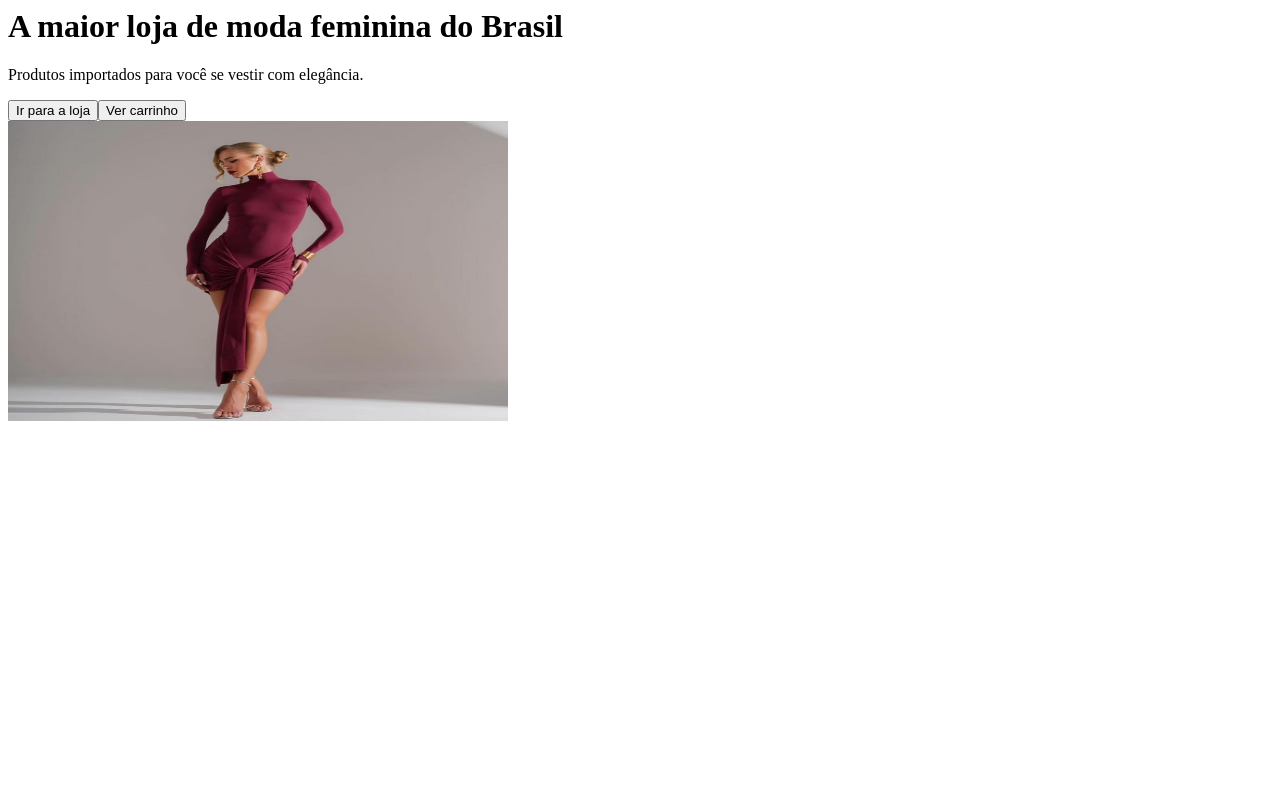
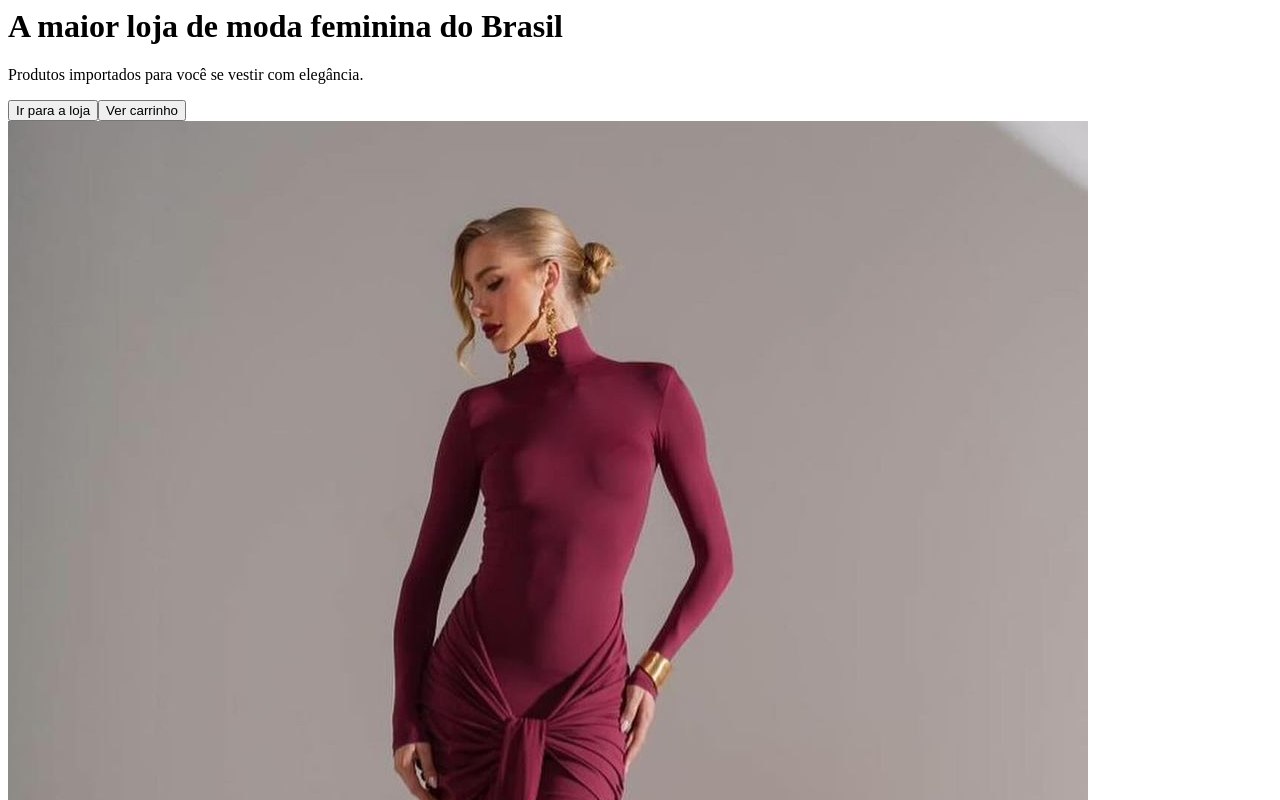
Before and after one commit to devjoaogf/projeto-escola, a Next.js app in the folder code_area/loja-de-roupas/: page /Sobre in a window 1280 px wide. Shown: the part 1160-1960 px from the top of the page. Before the commit the page ends 1593 px from the top, so only its background shows below. Built offline with nearby package versions, Linux system fonts and the light colour scheme.

Commit message:
Correção do tamanho da div da imagem

```diff
--- a/code_area/loja-de-roupas/src/pages/Sobre.tsx
+++ b/code_area/loja-de-roupas/src/pages/Sobre.tsx
@@ -31,7 +31,7 @@ export default function Sobre(){
                     </div>
                     <div className="flex flex-col lg:w-1/2">
                         <div className="border-8 border-imagem-500">
-                          <img src={Fundo.src} alt="Vestido Ladie" width={500} height={300} />
+                           <img className="border-8 border-imagem-500" src={Fundo.src} alt="Vestido Ladie" />
                             </div>
 
                     </div>
```
